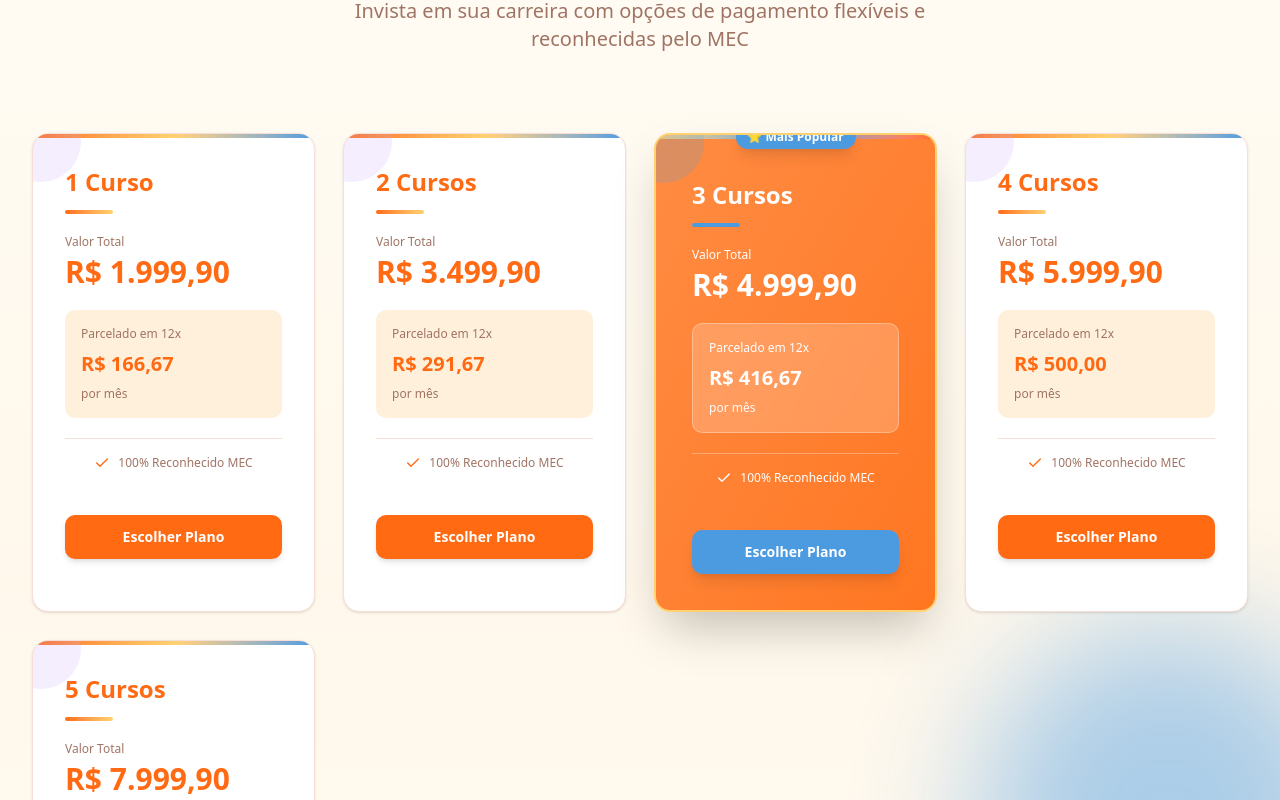
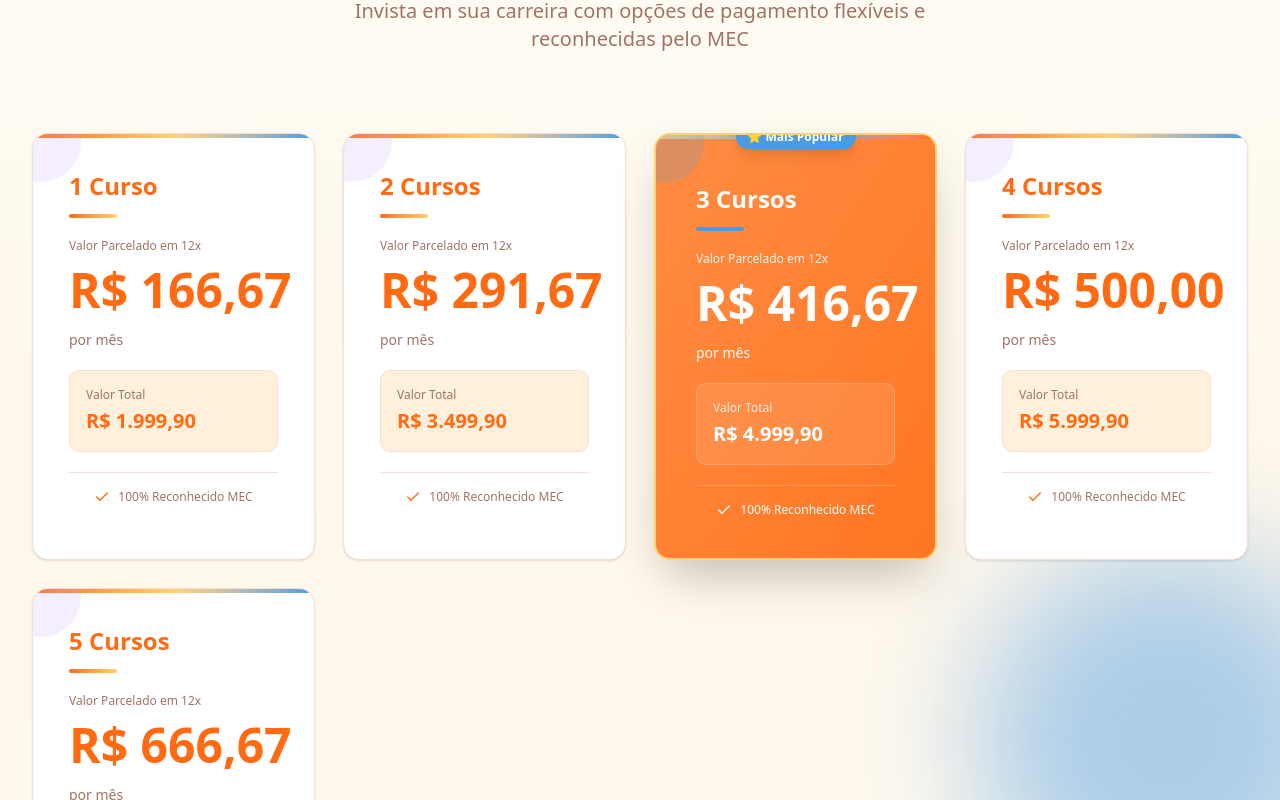
Before and after one commit to IsraelMends/Tecnico-Global, a Next.js app: page / in a window 1280 px wide. Shown: the part 2940-3740 px from the top of the page. Built offline with nearby package versions, Linux system fonts and the light colour scheme.

Commit message:
Remover botão, reorganizar preços com foco no parcelado, aumentar cards e melhorar estilo popular
cgen-d7567f7acc1543f18e346f4830dcdb65

```diff
--- a/src/components/pricing/pricing-card.tsx
+++ b/src/components/pricing/pricing-card.tsx
@@ -52,7 +52,7 @@ export function PricingCard({ tier }: PricingCardProps) {
         }`}
       />
 
-      <div className={`relative ${isPopular ? "p-7 sm:p-9" : "p-7 sm:p-8"} flex flex-col flex-1`}>
+      <div className={`relative ${isPopular ? "p-8 sm:p-10" : "p-8 sm:p-9"} flex flex-col flex-1`}>
         <div className={`mb-5 ${isPopular ? "mt-2" : ""}`}>
           <h3
             className={`text-xl sm:text-2xl font-bold mb-3 ${
@@ -74,14 +74,44 @@ export function PricingCard({ tier }: PricingCardProps) {
         <div className="flex-1 space-y-5">
           <div className="pricing-amount">
             <p
+              className={`text-xs font-medium mb-3 ${
+                isPopular ? "text-white/90" : "text-muted-foreground"
+              }`}
+            >
+              Valor Parcelado em {tier.installments}x
+            </p>
+            <p
+              className={`text-4xl sm:text-5xl font-black mb-4 ${
+                isPopular ? "text-white" : "text-[var(--primary)]"
+              }`}
+            >
+              {formatCurrency(tier.monthlyPrice)}
+            </p>
+            <p
+              className={`text-sm mb-4 ${
+                isPopular ? "text-white/95" : "text-muted-foreground"
+              }`}
+            >
+              por mês
+            </p>
+          </div>
+
+          <div
+            className={`rounded-lg p-4 border ${
+              isPopular
+                ? "bg-white/10 border-white/20"
+                : "bg-[var(--muted)] border-[var(--border)]"
+            }`}
+          >
+            <p
               className={`text-xs font-medium mb-1 ${
-                isPopular ? "text-white" : "text-muted-foreground"
+                isPopular ? "text-white/80" : "text-muted-foreground"
               }`}
             >
               Valor Total
             </p>
             <p
-              className={`text-xl sm:text-2xl lg:text-3xl font-black ${
+              className={`text-lg sm:text-xl font-bold break-words ${
                 isPopular ? "text-white" : "text-[var(--primary)]"
               }`}
             >
@@ -90,40 +120,10 @@ export function PricingCard({ tier }: PricingCardProps) {
           </div>
 
           <div
-            className={`rounded-lg p-4 ${
+            className={`border-t mt-4 pt-4 ${
               isPopular
-                ? "bg-white/20 border border-white/30 backdrop-blur-sm"
-                : "bg-[var(--muted)]"
-            }`}
-          >
-            <p
-              className={`text-xs font-medium mb-2 ${
-                isPopular ? "text-white" : "text-muted-foreground"
-              }`}
-            >
-              Parcelado em {tier.installments}x
-            </p>
-            <p
-              className={`text-lg sm:text-xl font-bold break-words ${
-                isPopular ? "text-white" : "text-[var(--primary)]"
-              }`}
-            >
-              {formatCurrency(tier.monthlyPrice)}
-            </p>
-            <p
-              className={`text-xs mt-2 ${
-                isPopular ? "text-white/95" : "text-muted-foreground"
-              }`}
-            >
-              por mês
-            </p>
-          </div>
-
-          <div
-            className={`border-t ${
-              isPopular
-                ? "border-white/30 pt-4"
-                : "border-[var(--border)] pt-4"
+                ? "border-white/20"
+                : "border-[var(--border)]"
             }`}
           >
             <div className="flex items-center justify-center gap-2">
@@ -143,16 +143,6 @@ export function PricingCard({ tier }: PricingCardProps) {
               </p>
             </div>
           </div>
-
-          <button
-            className={`w-full py-3 px-4 rounded-lg font-semibold text-sm transition-all duration-300 mt-6 ${
-              isPopular
-                ? "bg-[var(--blue-detail)] text-white hover:bg-blue-700 shadow-lg hover:shadow-xl hover:scale-105"
-                : "bg-[var(--primary)] text-white hover:bg-[var(--burnt-orange)] shadow-md hover:shadow-lg"
-            }`}
-          >
-            Escolher Plano
-          </button>
         </div>
       </div>
     </Card>
```
